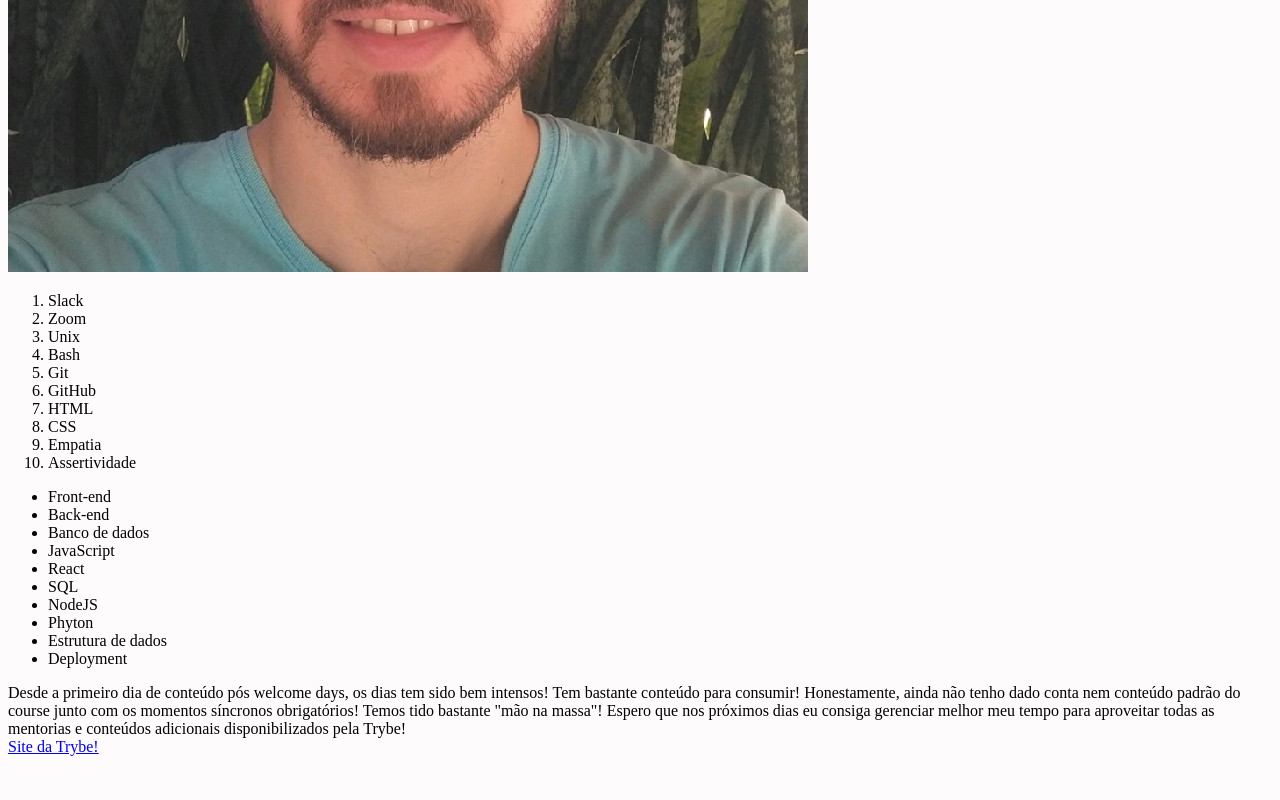
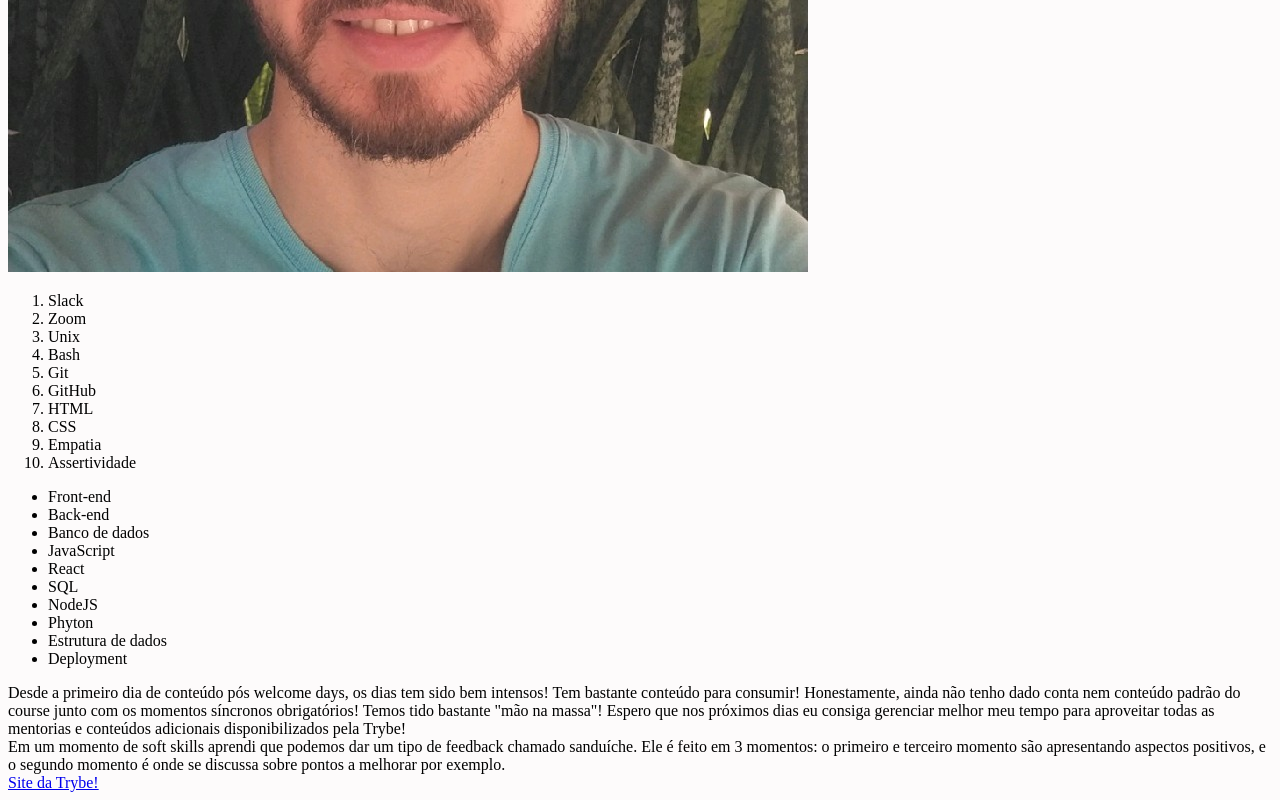
Before and after one commit to Danieldsvn/lessons-learned, a website: page index.html in a window 1280 px wide. Shown: the part 536-1336 px from the top of the page. Before the commit the page ends 1300 px from the top, so only its background shows below. Drawn offline with Linux system fonts and the light colour scheme.

Commit message:
etapa 9 concluida

```diff
--- a/index.html
+++ b/index.html
@@ -40,6 +40,9 @@
     <article>
         Desde a primeiro dia de conteúdo pós welcome days, os dias tem sido bem intensos! Tem bastante conteúdo para consumir! Honestamente, ainda não tenho dado conta nem conteúdo padrão do course junto com os momentos síncronos obrigatórios! Temos tido bastante "mão na massa"! Espero que nos próximos dias eu consiga gerenciar melhor meu tempo para aproveitar todas as mentorias e conteúdos adicionais disponibilizados pela Trybe!
     </article>
+    <aside>
+        Em um momento de soft skills aprendi que podemos dar um tipo de feedback chamado sanduíche. Ele é feito em 3 momentos: o primeiro e terceiro momento são apresentando aspectos positivos, e o segundo momento é onde se discussa sobre pontos a melhorar por exemplo.
+    </aside>
     <a  href="https://www.betrybe.com/" target="_blank">Site da Trybe!</a>
     <footer id="rodape">
 
```
